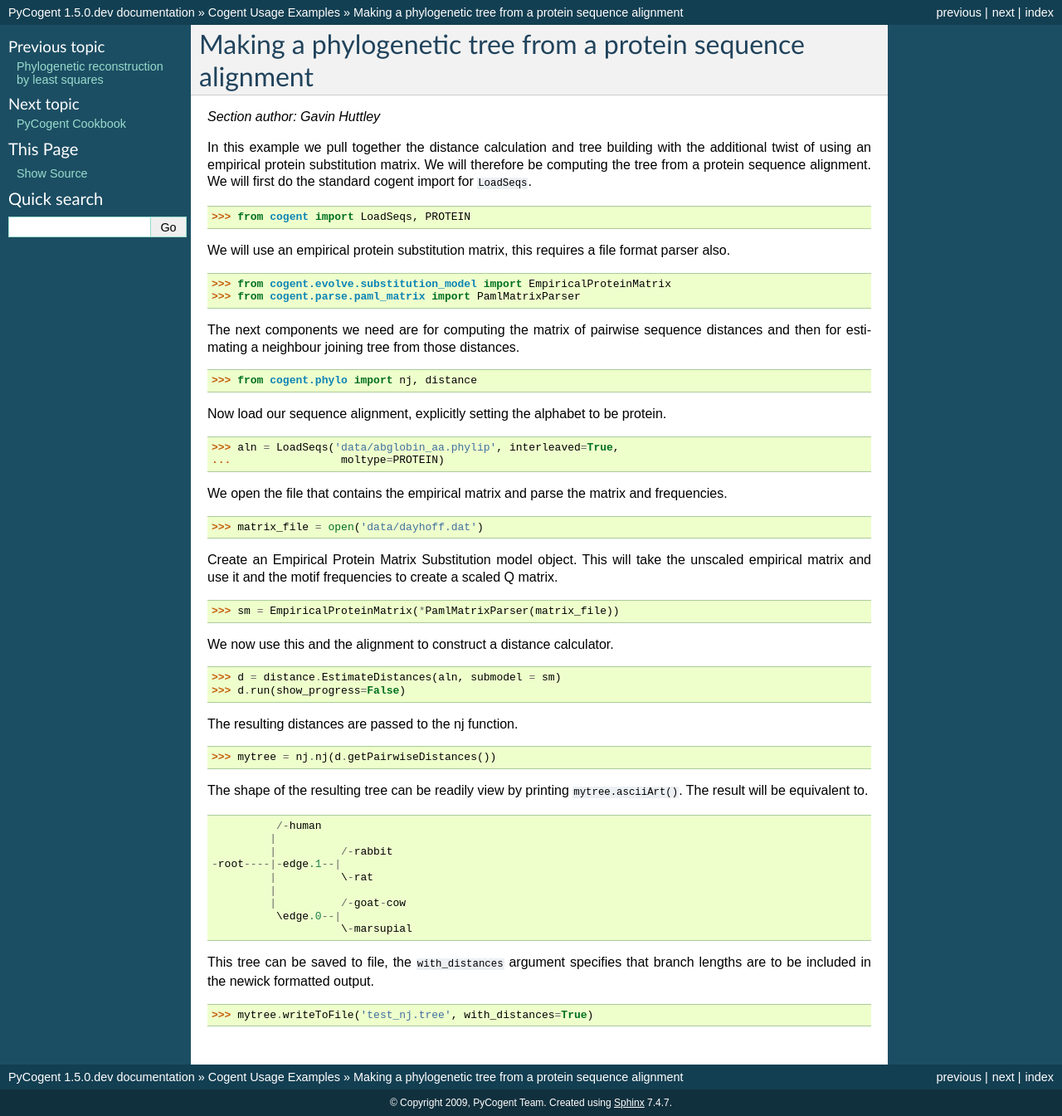
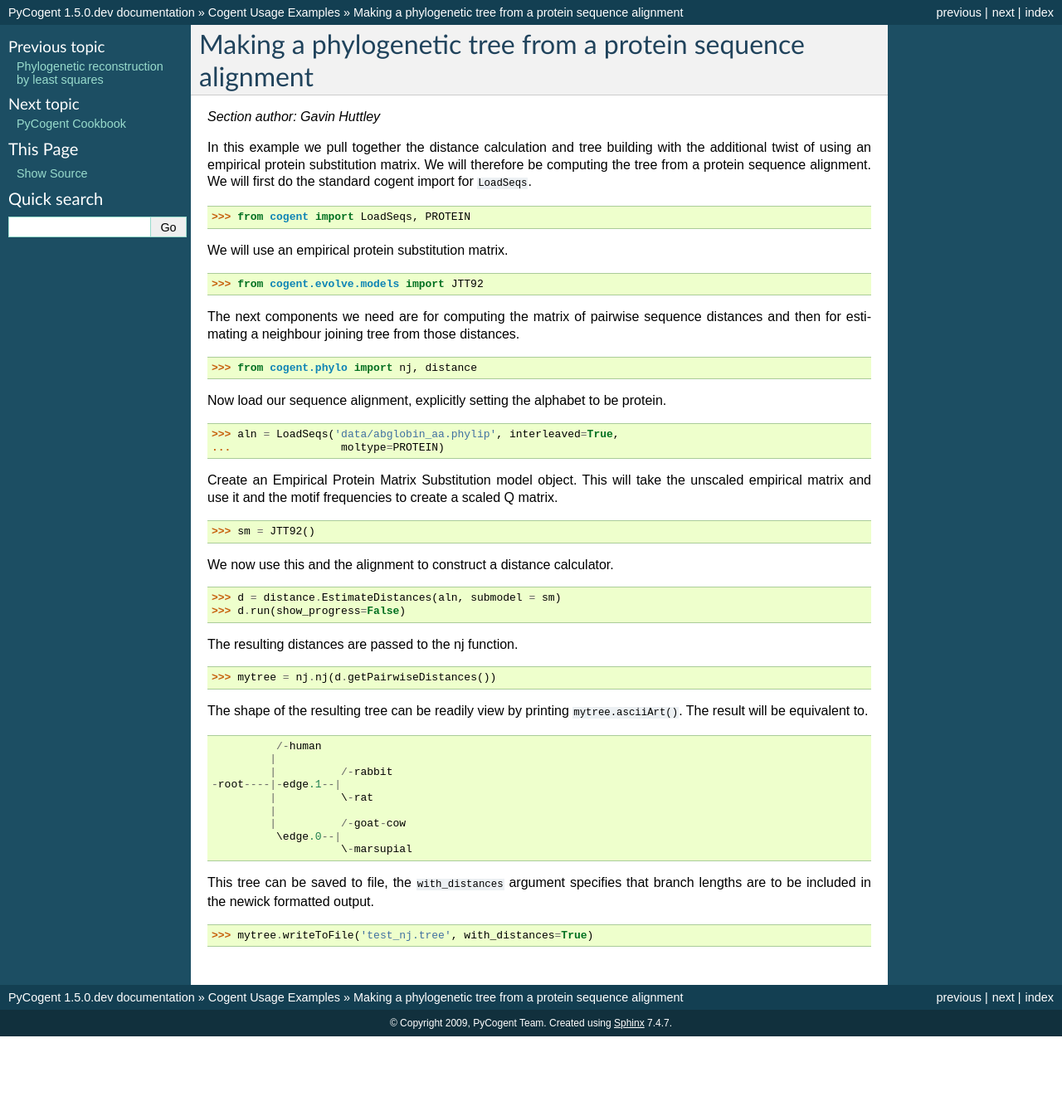
Before and after one commit to cogent3/cogent3, a Sphinx documentation site: the page built from doc/examples/maketree_from_proteinseqs.rst, in a window 1280 px wide. Shown: the whole page at 83% size. Built offline with Sphinx 7.4.7, drawn with Linux system fonts in a browser that asks for light colours; formulas are drawn with MathJax 3; pages that are not in the unit, such as notebooks, are missing from menus; after the commit the page ends 1249 px from its top, so only the background shows below that.

Commit message:
updates to a documentation example

```diff
--- a/doc/examples/maketree_from_proteinseqs.rst
+++ b/doc/examples/maketree_from_proteinseqs.rst
@@ -9,12 +9,11 @@ In this example we pull together the distance calculation and tree building with
 
     >>> from cogent import LoadSeqs, PROTEIN
 
-We will use an empirical protein substitution matrix, this requires a file format parser also.
+We will use an empirical protein substitution matrix.
 
 .. doctest::
 
-    >>> from cogent.evolve.substitution_model import EmpiricalProteinMatrix
-    >>> from cogent.parse.paml_matrix import PamlMatrixParser
+    >>> from cogent.evolve.models import JTT92
 
 The next components we need are for computing the matrix of pairwise sequence distances and then for estimating a neighbour joining tree from those distances.
 
@@ -29,17 +28,11 @@ Now load our sequence alignment, explicitly setting the alphabet to be protein.
     >>> aln = LoadSeqs('data/abglobin_aa.phylip', interleaved=True,
     ...                 moltype=PROTEIN)
 
-We open the file that contains the empirical matrix and parse the matrix and frequencies.
-
-.. doctest::
-
-    >>> matrix_file = open('data/dayhoff.dat')
-
 Create an Empirical Protein Matrix Substitution model object. This will take the unscaled empirical matrix and use it and the motif frequencies to create a scaled Q matrix.
 
 .. doctest::
 
-    >>> sm = EmpiricalProteinMatrix(*PamlMatrixParser(matrix_file))
+    >>> sm = JTT92()
 
 We now use this and the alignment to construct a distance calculator.
 
```
